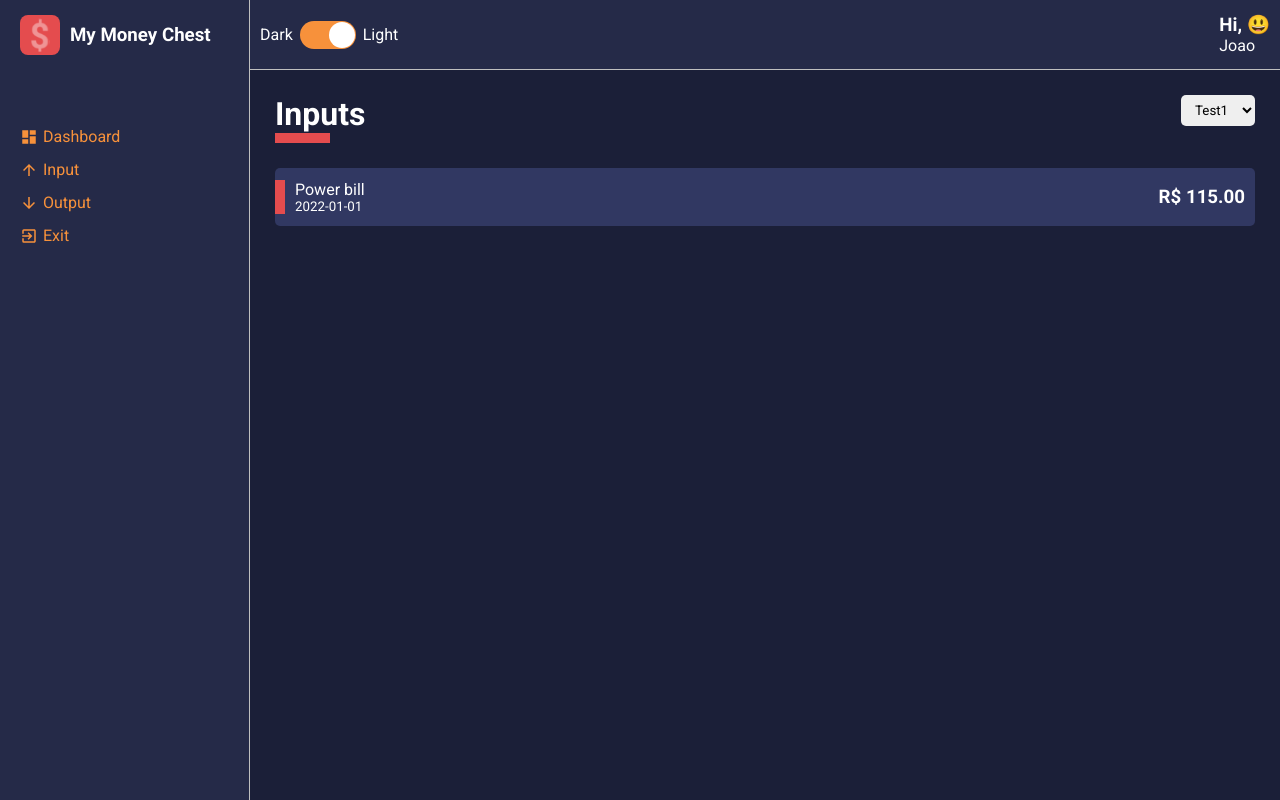
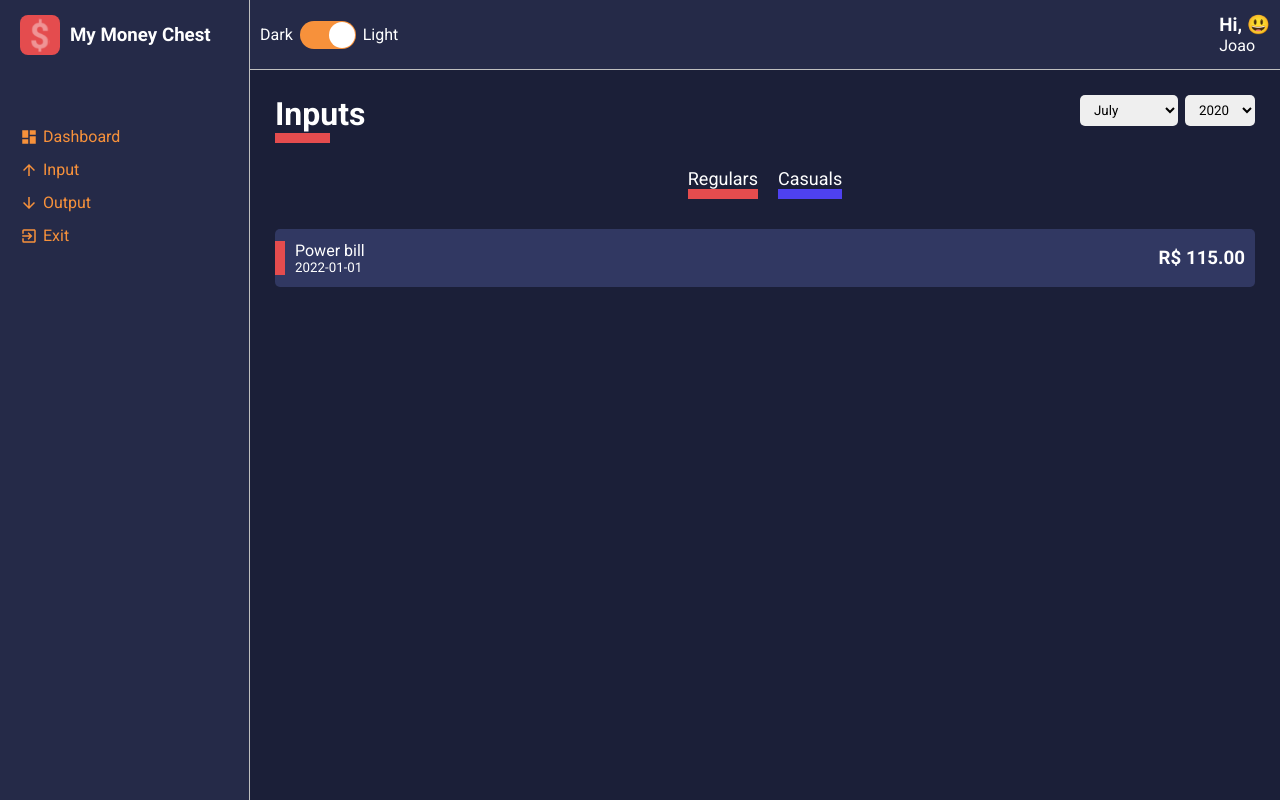
Before and after one commit to fernandobcc/dashboard_app, a React (Create React App) app in the folder frontend/: page / in a window 1280 px wide. Built offline with nearby package versions, Linux system fonts and the light colour scheme.

Commit message:
refactor: improve List page

```diff
--- a/frontend/package.json
+++ b/frontend/package.json
@@ -13,6 +13,7 @@
     "react": "^18.2.0",
     "react-dom": "^18.2.0",
     "react-icons": "^4.4.0",
+    "react-router-dom": "^6.3.0",
     "react-scripts": "5.0.1",
     "react-switch": "^7.0.0",
     "styled-components": "^5.3.5",
--- a/frontend/src/components/Content/styles.ts
+++ b/frontend/src/components/Content/styles.ts
@@ -6,4 +6,20 @@ export const Wrapper = styled.main`
   color: ${(props) => props.theme.colors.white};
   background-color: ${(props) => props.theme.colors.primary};
   padding: 25px;
+
+  height: calc(100vh - 70px);
+  overflow-y: scroll;
+
+  ::-webkit-scrollbar {
+    width: 10px;
+  }
+
+  ::-webkit-scrollbar-thumb {
+    background-color: ${(props) => props.theme.colors.secundary};
+    border-radius: 10px;
+  }
+
+  ::-webkit-scrollbar-track {
+    background-color: ${(props) => props.theme.colors.tertiary};
+  }
 `
--- a/frontend/src/components/HistoryFinanceCard/index.tsx
+++ b/frontend/src/components/HistoryFinanceCard/index.tsx
@@ -1,21 +1,14 @@
 import * as S from './styles'
 
 export type HistoryFinanceCardProps = {
-  cardColor: string
   tagColor: string
   title: string
   subtitle: string
   amount: string
 }
 
-const HistoryFinanceCard = ({
-  cardColor,
-  tagColor,
-  title,
-  subtitle,
-  amount
-}: HistoryFinanceCardProps) => (
-  <S.Wrapper color={cardColor}>
+const HistoryFinanceCard = ({ tagColor, title, subtitle, amount }: HistoryFinanceCardProps) => (
+  <S.Wrapper>
     <S.Tag color={tagColor} />
     <div>
       <span>{title}</span>
--- a/frontend/src/components/HistoryFinanceCard/styles.ts
+++ b/frontend/src/components/HistoryFinanceCard/styles.ts
@@ -1,15 +1,11 @@
 import styled from 'styled-components'
-
-type WrapperProps = {
-  color: string
-}
 
 type TagProps = {
   color: string
 }
 
-export const Wrapper = styled.li<WrapperProps>`
-  background-color: ${(props) => props.color};
+export const Wrapper = styled.li`
+  background-color: ${(props) => props.theme.colors.tertiary};
 
   list-style: none;
   border-radius: 5px;
--- a/frontend/src/pages/List/index.tsx
+++ b/frontend/src/pages/List/index.tsx
@@ -4,24 +4,52 @@ import SelectInput from '../../components/SelectInput'
 import * as S from './styles'
 
 const List: React.FC = () => {
-  const options = [
+  const months = [
     {
-      value: 'Test',
-      label: 'Test1'
+      value: 7,
+      label: 'July'
     },
     {
-      value: 'Test2',
-      label: 'Test2'
+      value: 8,
+      label: 'August'
+    },
+    {
+      value: 9,
+      label: 'Setember'
+    }
+  ]
+
+  const years = [
+    {
+      value: 2020,
+      label: '2020'
+    },
+    {
+      value: 2021,
+      label: '2021'
+    },
+    {
+      value: 2022,
+      label: '2022'
     }
   ]
   return (
     <S.Wrapper>
       <ContentHeader title="Inputs" lineColor="#e44c4e">
-        <SelectInput options={options} />
+        <SelectInput options={months} />
+        <SelectInput options={years} />
       </ContentHeader>
+
+      <S.Filters>
+        <button type="button" className="tag-filter tag-filter-regular">
+          Regulars
+        </button>
+        <button type="button" className="tag-filter  tag-filter-casual">
+          Casuals
+        </button>
+      </S.Filters>
       <S.Content>
         <HistoryFinanceCard
-          cardColor="#313862"
           tagColor="#e44c4e"
           title="Power bill"
           subtitle="2022-01-01"
--- a/frontend/src/pages/List/styles.ts
+++ b/frontend/src/pages/List/styles.ts
@@ -3,3 +3,38 @@ import styled from 'styled-components'
 export const Wrapper = styled.main``
 
 export const Content = styled.div``
+
+export const Filters = styled.div`
+  display: flex;
+  width: 100%;
+  justify-content: center;
+  margin-bottom: 30px;
+
+  .tag-filter {
+    font-size: 18px;
+    font-weight: 500;
+    background: none;
+    color: ${(props) => props.theme.colors.white};
+    margin: 0 10px;
+    transition: opacity 0.3s;
+
+    &:hover {
+      opacity: 0.7;
+    }
+  }
+
+  .tag-filter-regular::after {
+    content: '';
+    display: block;
+    width: 55;
+    margin: 0 auto;
+    border-bottom: 10px solid ${(props) => props.theme.colors.warning};
+  }
+  .tag-filter-casual::after {
+    content: '';
+    display: block;
+    width: 55;
+    margin: 0 auto;
+    border-bottom: 10px solid ${(props) => props.theme.colors.success};
+  }
+`
```
Also changed, not shown: 1 other file (tests, documents, lock files or other folders).
